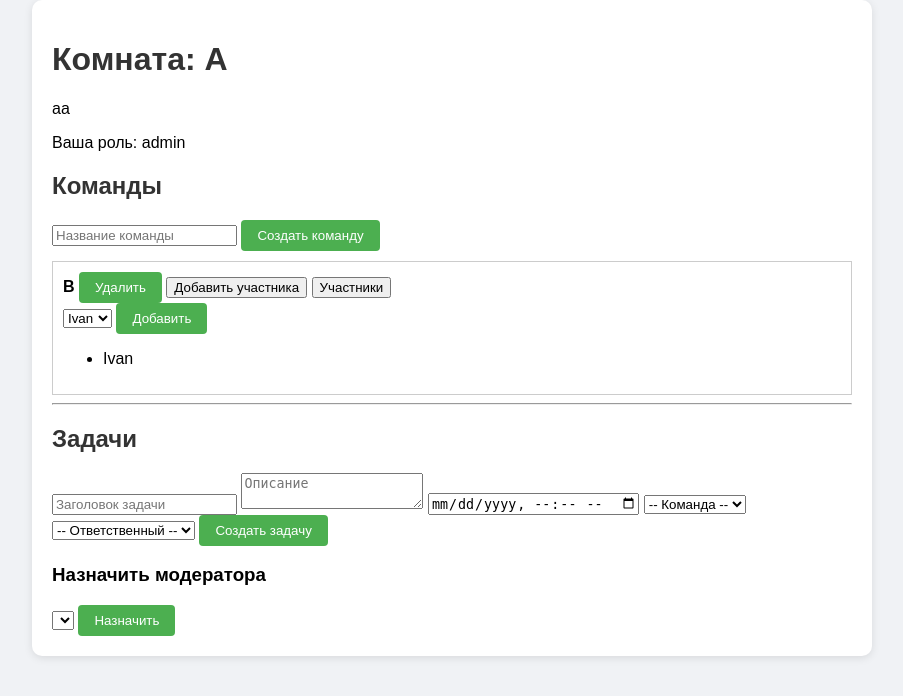
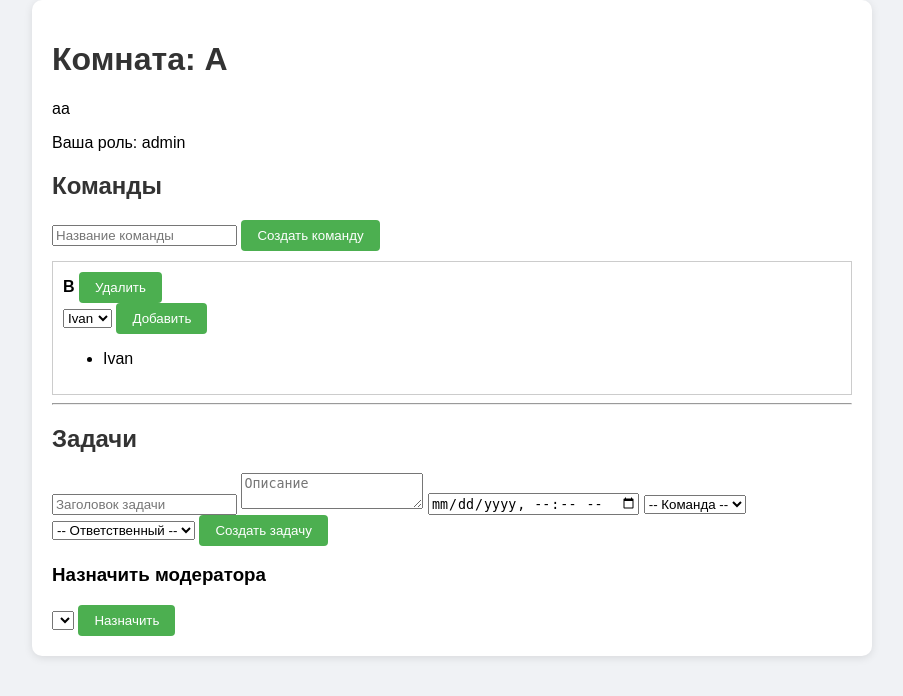
Before and after one commit to DedIvan228/HAHAHATON, a Django app: page /rooms/1/ in a window 1280 px wide. Shown: the part 38-734 px from the top of the page, without its empty margins (188-1091 px from the left). Run offline with Django 5.2, Linux system fonts and the light colour scheme; a user stored in the database is signed in; data comes from the database, SQL or seed files in the repository; both versions use the stored data as it was after the commit; lists and menus that the app fills with data are empty.

Commit message:
Deleted useless button

```diff
--- a/app/templates/html/room_detail.html
+++ b/app/templates/html/room_detail.html
@@ -26,8 +26,6 @@
             <input type="hidden" name="delete_team_id" value="{{ team.id }}">
             <button type="submit" name="delete_team">Удалить</button>
         </form>
-        <button onclick="showAddMemberForm({{ team.id }})">Добавить участника</button>
-        <button onclick="toggleMembers({{ team.id }})">Участники</button>
 
         <div id="add-member-{{ team.id }}" class="hidden">
             <form method="post">
```
Also changed, not shown: db.sqlite3.
